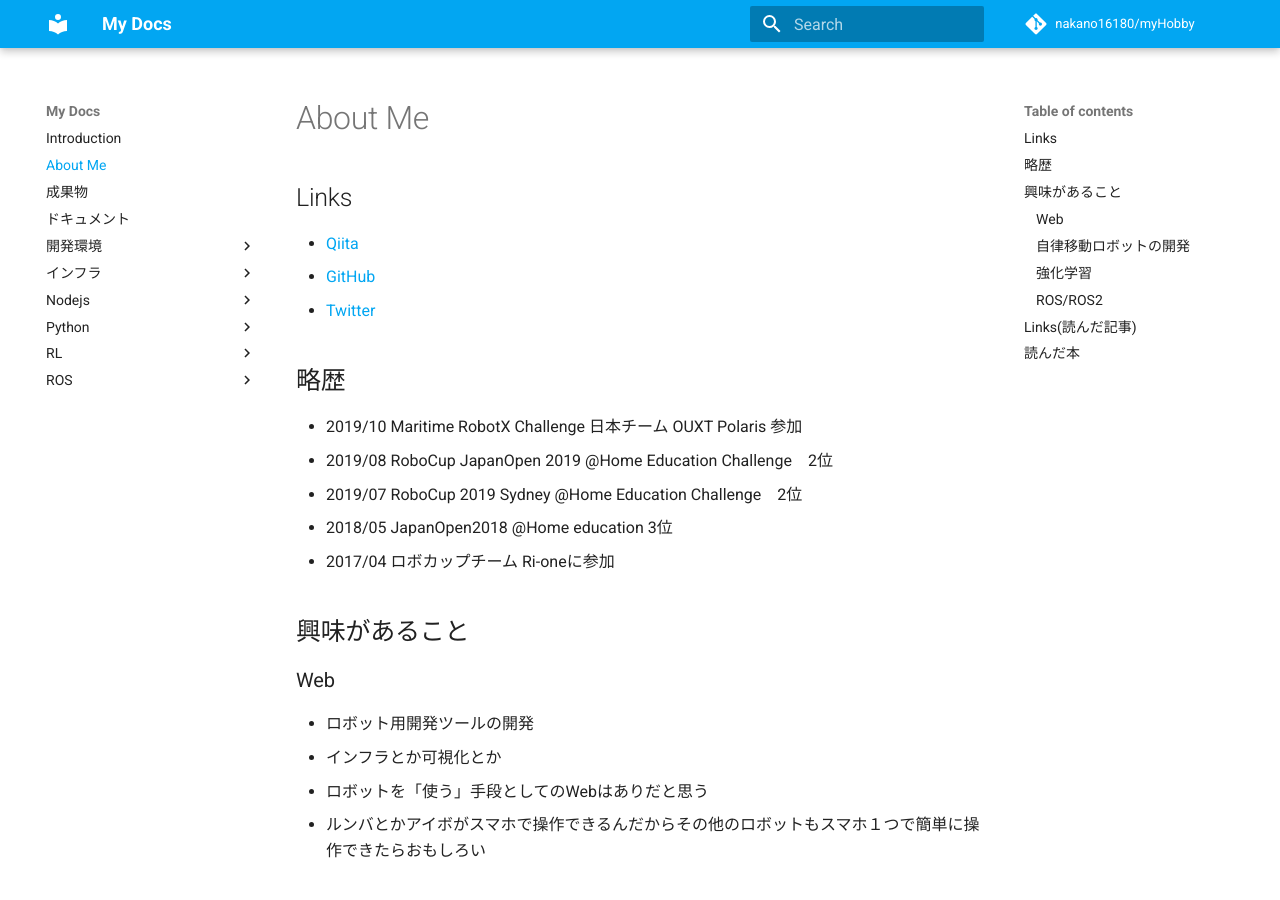
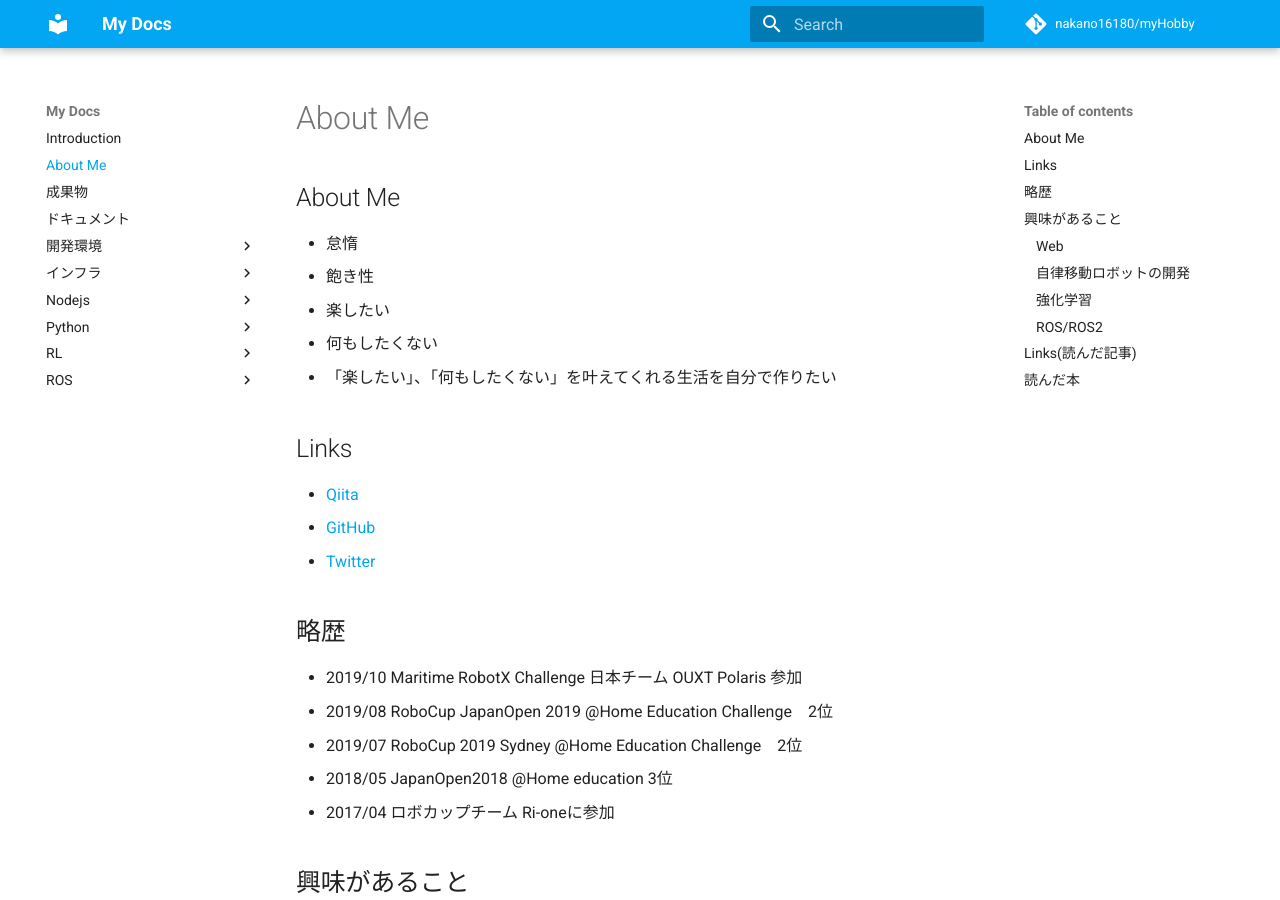
Before and after one commit to nakano16180/myHobby, an MkDocs documentation site: the page built from docs/about.md, in a window 1280 px wide and 900 px high. Built offline with MkDocs 1.6.1 and Material for MkDocs 9.7.7, drawn with Linux system fonts in a browser that asks for light colours; comment, search, counter and statistics services are not loaded.

Commit message:
update about page

```diff
--- a/docs/about.md
+++ b/docs/about.md
@@ -1,3 +1,10 @@
+## About Me
+  - 怠惰
+  - 飽き性
+  - 楽したい
+  - 何もしたくない
+  - 「楽したい」、「何もしたくない」を叶えてくれる生活を自分で作りたい
+
 ## Links
   - [Qiita](https://qiita.com/KN_Apple)
   - [GitHub](https://github.com/nakano16180)
```
